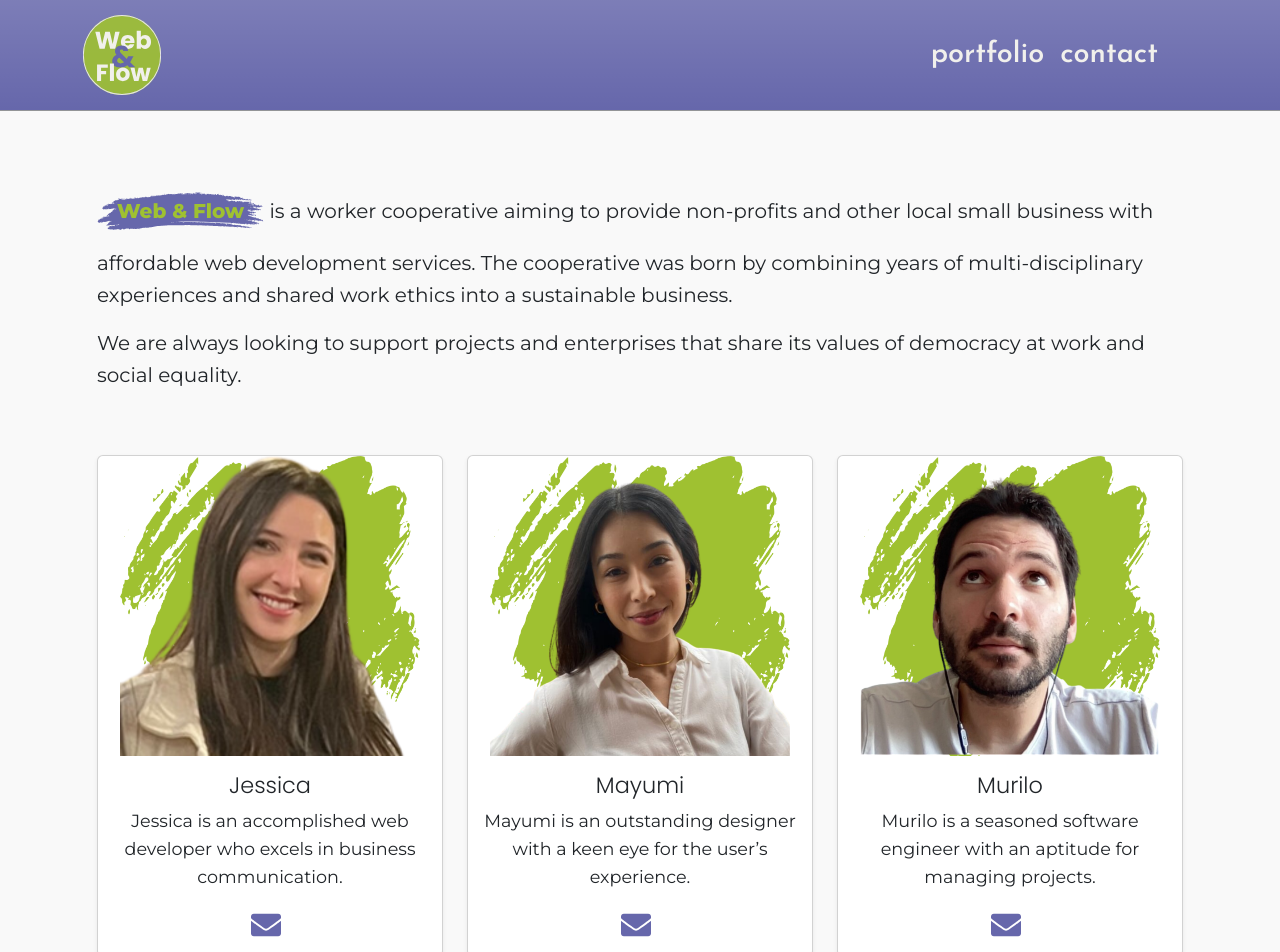
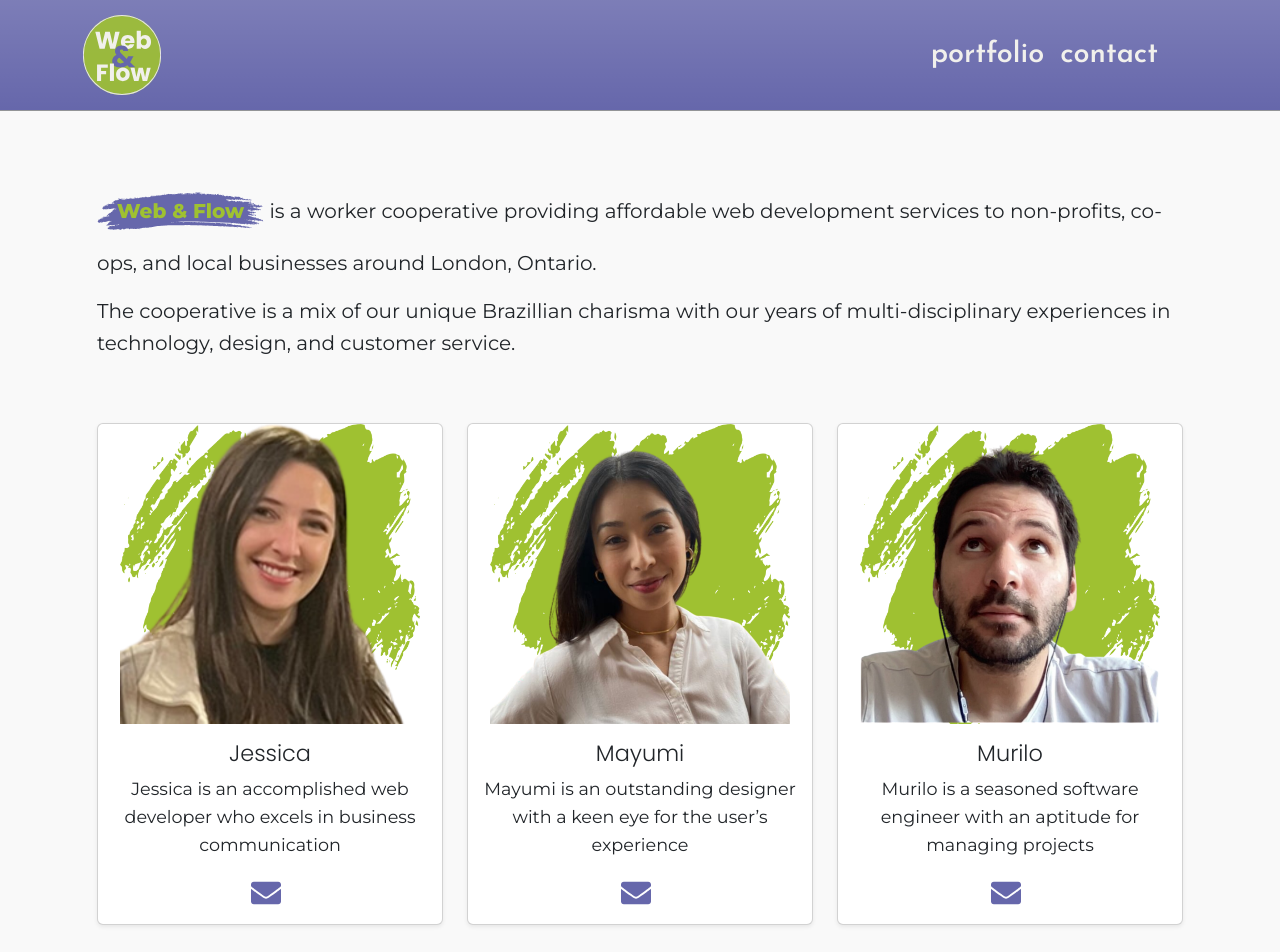
Before and after one commit to webandflowcoop/webandflow, a React (Vite) app: page / in a window 1280 px wide. Shown: the top 952 px of the page. Built offline with nearby package versions, Linux system fonts and the light colour scheme.

Commit message:
Updates the content in all pages

```diff
--- a/src/App.css
+++ b/src/App.css
@@ -275,7 +275,6 @@ mark:hover {
   max-width: 40rem;
   margin-left: auto;
   margin-right: auto;
-  padding: 3rem 1rem;
 }
 
 .contact-intro > * + * {
--- a/src/pages/Contact.tsx
+++ b/src/pages/Contact.tsx
@@ -7,13 +7,7 @@ const Contact = () => {
             <h1 className="brush-title">Contact Us</h1>
           </div>
         </div>
-
         <section className="contact-section">
-          <div className="contact-intro">
-            <p className="contact-description">
-              Fill out the form below and we'll get back to you
-            </p>
-          </div>
           <form
             className="contact-form"
             action="https://api.web3forms.com/submit"
--- a/src/pages/Home.tsx
+++ b/src/pages/Home.tsx
@@ -9,7 +9,7 @@ const Home = () => {
       name: "Jessica",
       image: Jessica,
       blurb:
-        "Jessica is an accomplished web developer who excels in business communication.",
+        "Jessica is an accomplished web developer who excels in business communication",
       socials: {
         email: "mailto:jessica@webandflow.coop",
       },
@@ -18,7 +18,7 @@ const Home = () => {
       name: "Mayumi",
       image: Mayumi,
       blurb:
-        "Mayumi is an outstanding designer with a keen eye for the user’s experience.",
+        "Mayumi is an outstanding designer with a keen eye for the user’s experience",
       socials: {
         email: "mailto:mayumi@webandflow.coop",
       },
@@ -27,7 +27,7 @@ const Home = () => {
       name: "Murilo",
       image: Murilo,
       blurb:
-        "Murilo is a seasoned software engineer with an aptitude for managing projects.",
+        "Murilo is a seasoned software engineer with an aptitude for managing projects",
       socials: {
         email: "mailto:murilo@webandflow.coop",
       },
@@ -40,22 +40,20 @@ const Home = () => {
         <div className="row align-items-center">
           <div className="col text-center"></div>
         </div>
-        <div className="row">
-          <p className="mt-3">
+        <div className="row mt-3">
+          <p>
             <span className="brush-text">Web & Flow</span> is a worker
-            cooperative aiming to provide non-profits and other local small
-            business with affordable web development services. The cooperative
-            was born by combining years of multi-disciplinary experiences and
-            shared work ethics into a sustainable business.
+            cooperative providing affordable web development services to
+            non-profits, co-ops, and local businesses around London, Ontario.
           </p>
         </div>
         <div className="row mb-5">
           <p>
-            We are always looking to support projects and enterprises that share
-            its values of democracy at work and social equality.
+            The cooperative is a mix of our unique Brazillian charisma
+            with our years of multi-disciplinary experiences in
+            technology, design, and customer service.
           </p>
         </div>
-
         <div className="row">
           {teamMembers.map((member, index) => (
             <div className="col-md-4 mb-4" key={index}>
--- a/src/pages/Portfolio.tsx
+++ b/src/pages/Portfolio.tsx
@@ -18,20 +18,12 @@ const Portfolio = () => {
             <h1 className="brush-title">Portfolio</h1>
           </div>
         </div>
-
-        <div className="row ">
-          <p className="mt-3 text-justify">
-            Welcome to the Web & Flow portfolio. We are a cooperative dedicated
-            to providing innovative web development solutions, focusing on
-            supporting non-profits and local small businesses.
+        <div className="row">
+          <p className="mt-3 text-center">
+            Here are some of the businesses we've had the opportunity to work with:
           </p>
         </div>
-        <div className="row">
-          <p className="mt-3">
-            Here are some of the clients we've had the opportunity to work with.
-          </p>
-        </div>
-        <div className="row justify-content-center mt-5">
+        <div className="row justify-content-center mt-3">
           {projects.map((project, index) => (
             <div className="col-md-6 col-lg-4 mb-4" key={index}>
               <div className="portfolio-item position-relative">
@@ -59,14 +51,12 @@ const Portfolio = () => {
         <div className="row mt-5">
           <div className="col text-center">
             <p className="portfolio-contact">
-              If you’re interested in working together or have any questions,
-              feel free to contact us at our contact page or send us an email at{" "}
+              If you’re interested in working with us, or you if have any questions,{" "}
               <mark>
-                <a href="mailto:hello@webandflow.coop" className="contact">
-                  hello@webandflow.coop
+                <a className="contact" href="/contact">
+                  <i>reach out!</i>
                 </a>
               </mark>
-              !
             </p>
           </div>
         </div>
```
